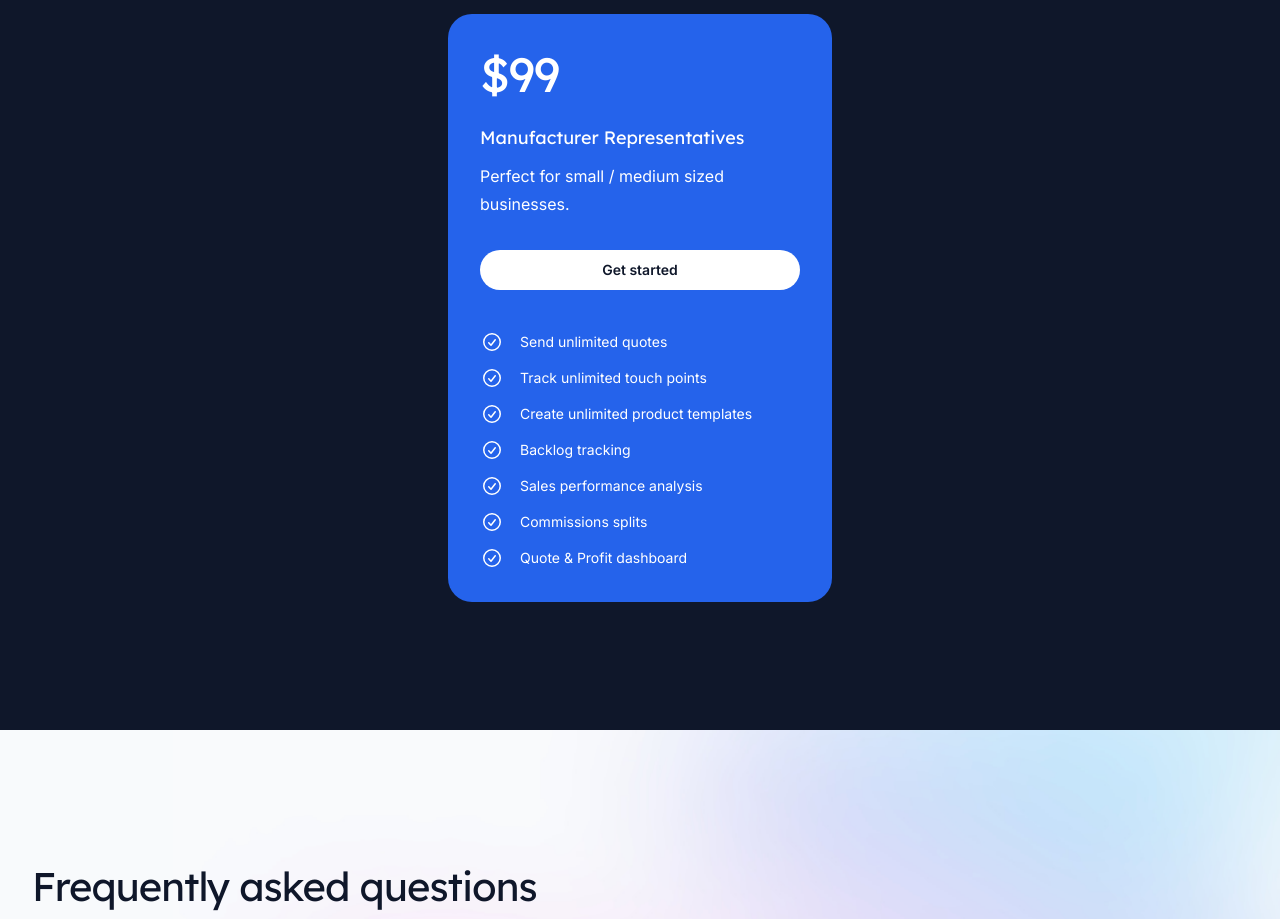
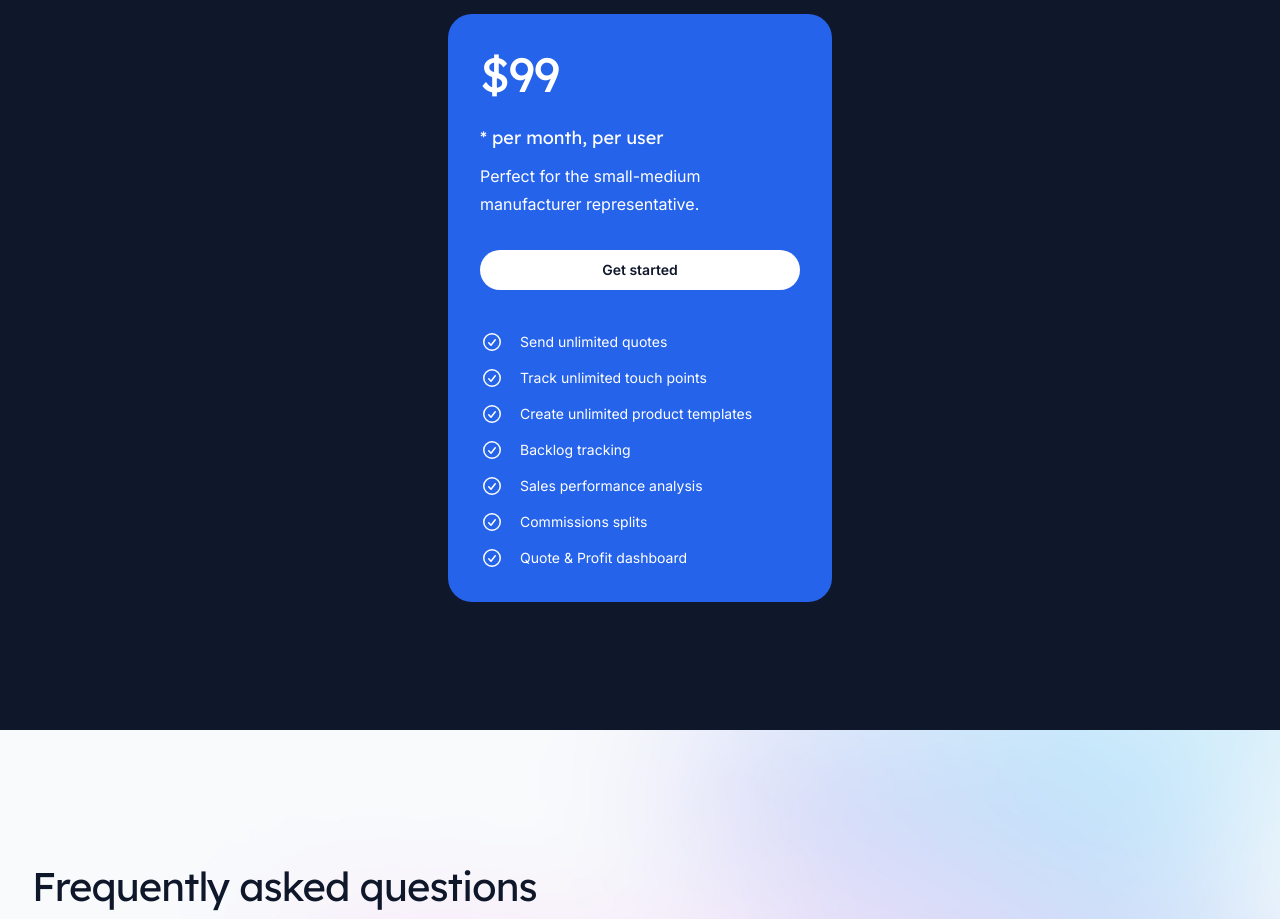
Before and after one commit to databasically/repsmart-web, a Next.js app: page / in a window 1280 px wide. Shown: the part 4400-5319 px from the top of the page. Built offline with nearby package versions, Linux system fonts and the light colour scheme.

Commit message:
clarified per user per month pricing

```diff
--- a/src/components/Pricing.jsx
+++ b/src/components/Pricing.jsx
@@ -131,9 +131,9 @@ export function Pricing() {
 
           <Plan
             featured
-            name="Manufacturer Representatives"
+            name="* per month, per user"
             price="$99"
-            description="Perfect for small / medium sized businesses."
+            description="Perfect for the small-medium manufacturer representative."
             href="https://savvycal.com/kevin-deneault/9868d09d"
             features={[
               'Send unlimited quotes',
```
